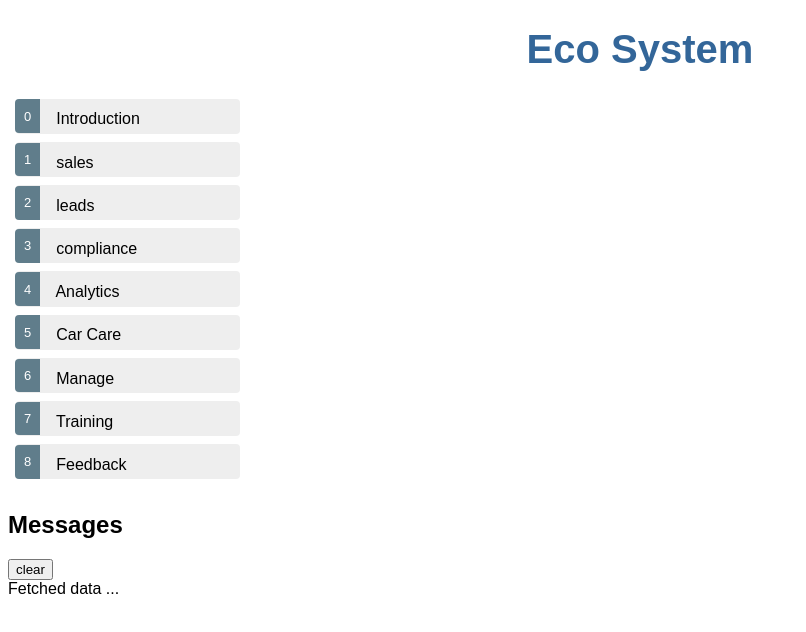
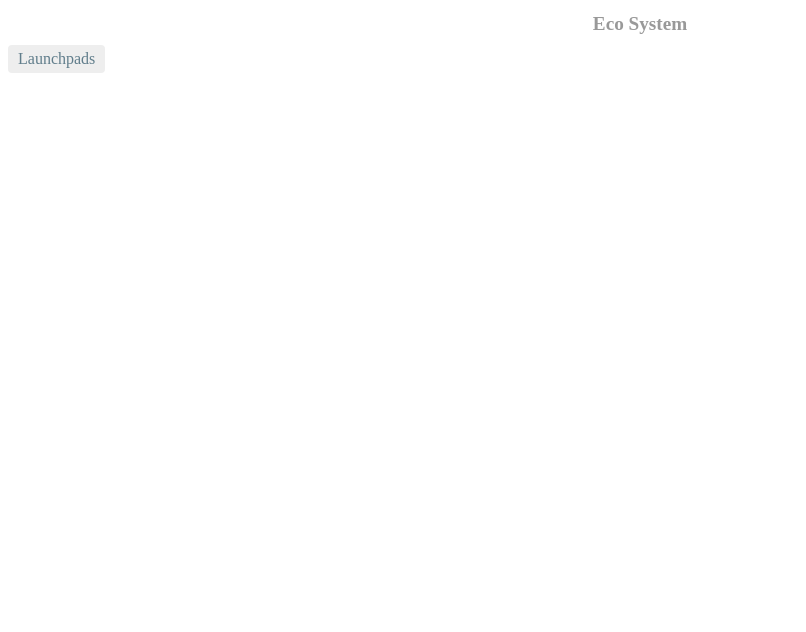
Before and after one commit to degangh/angular-walkthrough, an Angular app: page / in a window 1280 px wide. Shown: the top 632 px of the page, without its empty margins (0-806 px from the left). Built offline with nearby package versions, Linux system fonts and the light colour scheme.

Commit message:
define a route

```diff
--- a/src/app/app.component.css
+++ b/src/app/app.component.css
@@ -1,22 +1,29 @@
-/* Application-wide Styles */
+/* AppComponent's private CSS styles */
 h1 {
-    color: #369;
-    font-family: Arial, Helvetica, sans-serif;
-    font-size: 250%;
-  }
-  h2, h3 {
-    color: #444;
-    font-family: Arial, Helvetica, sans-serif;
-    font-weight: lighter;
-  }
-  body {
-    margin: 2em;
-  }
-  body, input[text], button {
-    color: #888;
-    font-family: Cambria, Georgia;
-  }
-  /* everywhere else */
-  * {
-    font-family: Arial, Helvetica, sans-serif;
-  }
+  font-size: 1.2em;
+  color: #999;
+  margin-bottom: 0;
+}
+h2 {
+  font-size: 2em;
+  margin-top: 0;
+  padding-top: 0;
+}
+nav a {
+  padding: 5px 10px;
+  text-decoration: none;
+  margin-top: 10px;
+  display: inline-block;
+  background-color: #eee;
+  border-radius: 4px;
+}
+nav a:visited, a:link {
+  color: #607d8b;
+}
+nav a:hover {
+  color: #039be5;
+  background-color: #cfd8dc;
+}
+nav a.active {
+  color: #039be5;
+}
--- a/src/app/app.component.html
+++ b/src/app/app.component.html
@@ -4,5 +4,8 @@
 {{title}}
   </h1>
 </div>
-<app-launchpad></app-launchpad>
+<nav>
+  <a routerLink='/launchpads'>Launchpads</a>
+</nav>
+<router-outlet></router-outlet>
 <app-message></app-message>
--- a/src/app/app.module.ts
+++ b/src/app/app.module.ts
@@ -6,6 +6,7 @@ import { LaunchpadComponent } from './launchpad/launchpad.component';
 import { FormsModule} from '@angular/forms';
 import { PadDetailComponent } from './pad-detail/pad-detail.component';
 import { MessageComponent } from './message/message.component';
+import { AppRoutingModule } from './/app-routing.module';
 
 @NgModule({
   declarations: [
@@ -16,7 +17,8 @@ import { MessageComponent } from './message/message.component';
   ],
   imports: [
     BrowserModule,
-    FormsModule
+    FormsModule,
+    AppRoutingModule
   ],
   providers: [],
   bootstrap: [AppComponent]
```
Also changed, not shown: src/app/app-routing.module.ts (added, +16 -0 lines), 1 other file (tests, documents, lock files or other folders).
